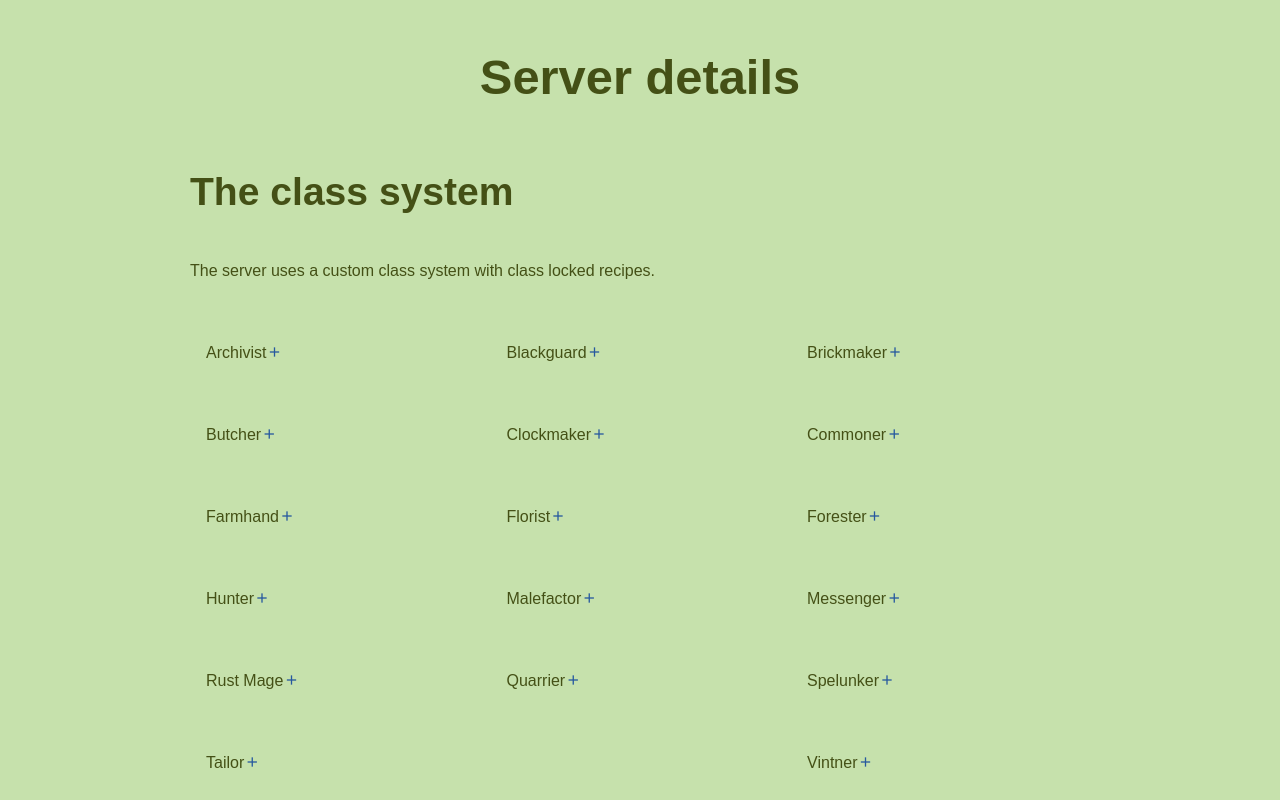
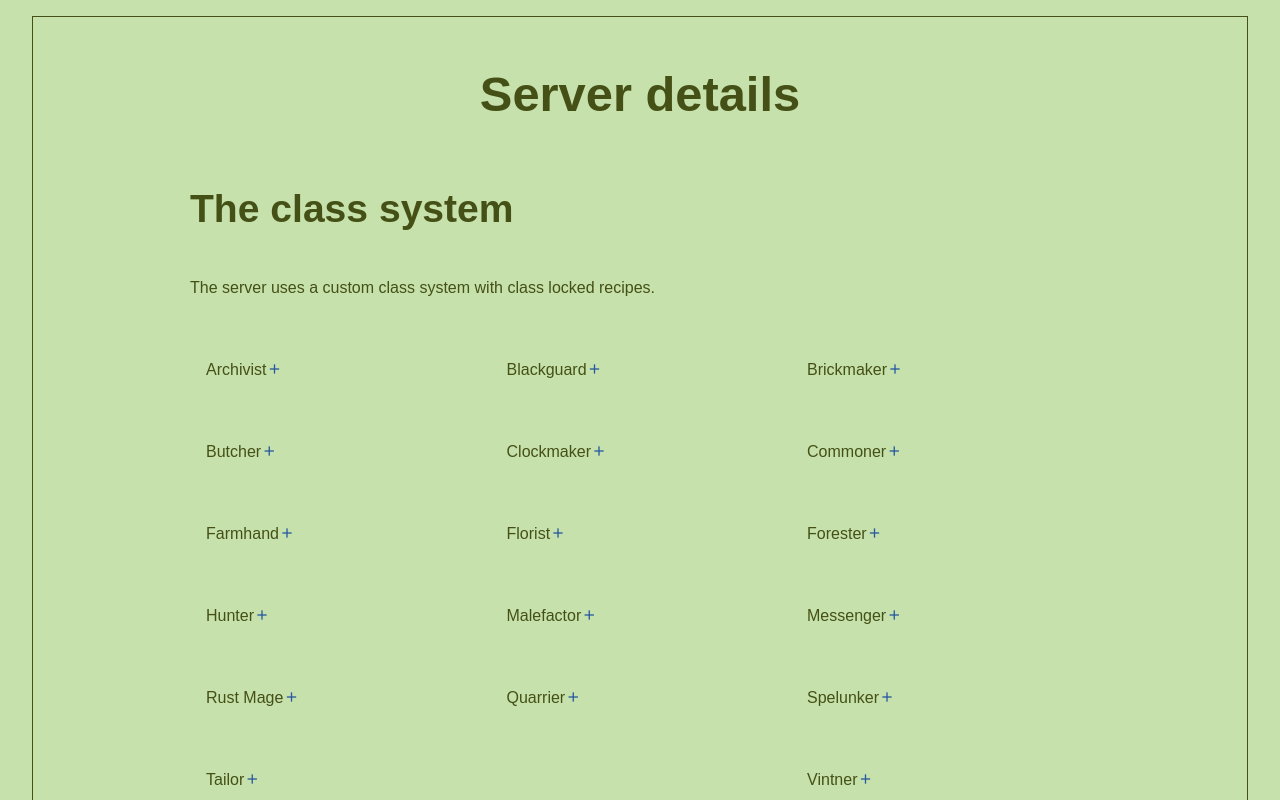
Before and after one commit to f-sage/the-commune-fe, a Next.js app: page /about in a window 1280 px wide. Shown: the top 800 px of the page. Built offline with nearby package versions, Linux system fonts and the light colour scheme; a web font is replaced by a local one.

Commit message:
Add decorative border

```diff
--- a/src/app/layout.css
+++ b/src/app/layout.css
@@ -1,7 +1,7 @@
 /* SPACING */
 body {
   margin: 0;
-  padding: 1em 2em 0;
+  padding: 1em 2em;
 
   display: grid;
   min-height: 100vh;
@@ -38,3 +38,8 @@ h1 .subtitle {
 h1 .loud {
   text-shadow: 2px 2px var(--accent-color);
 }
+
+#wrapper {
+  padding: 1em;
+  border: 1px solid var(--text-color);
+}
```
